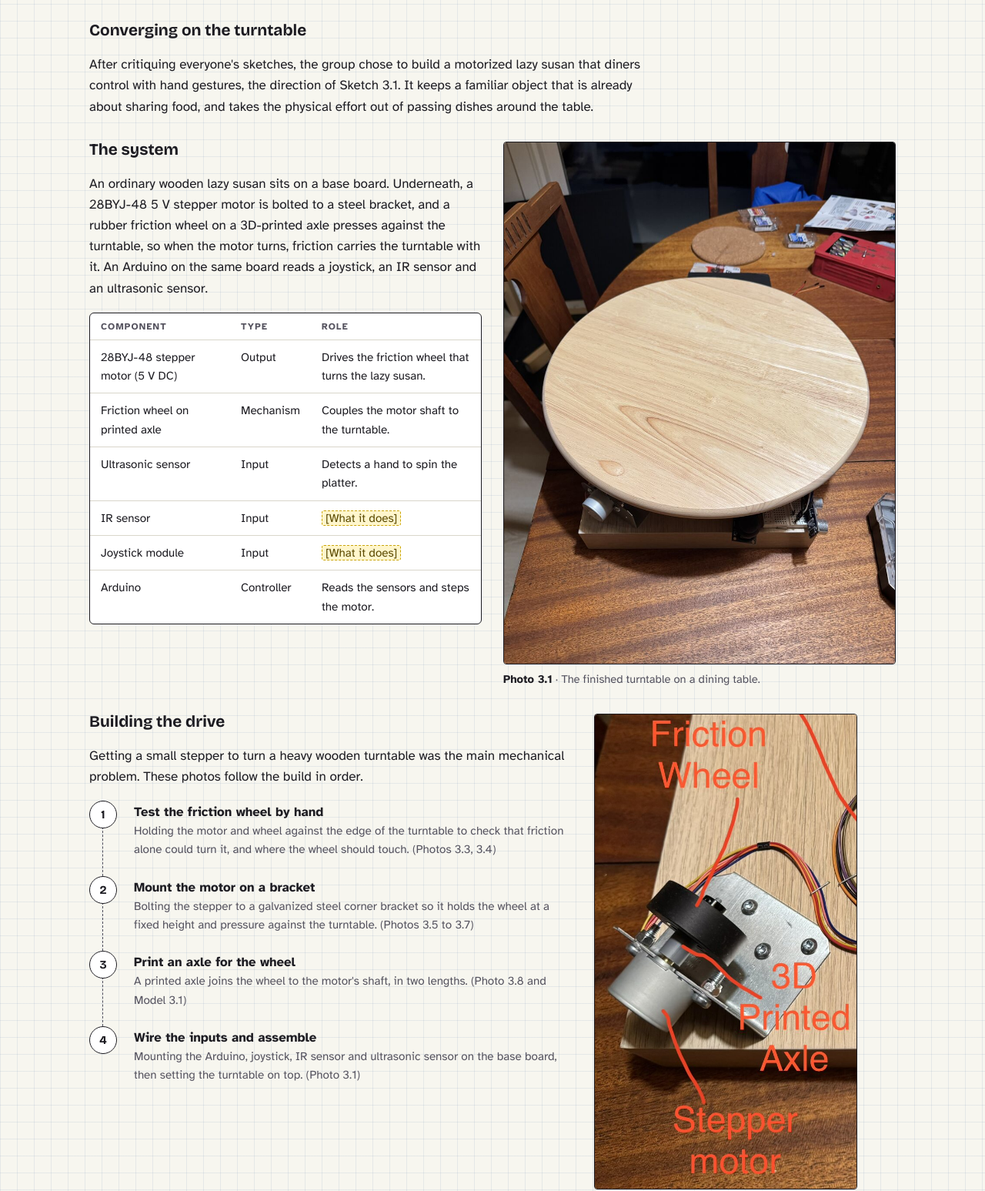
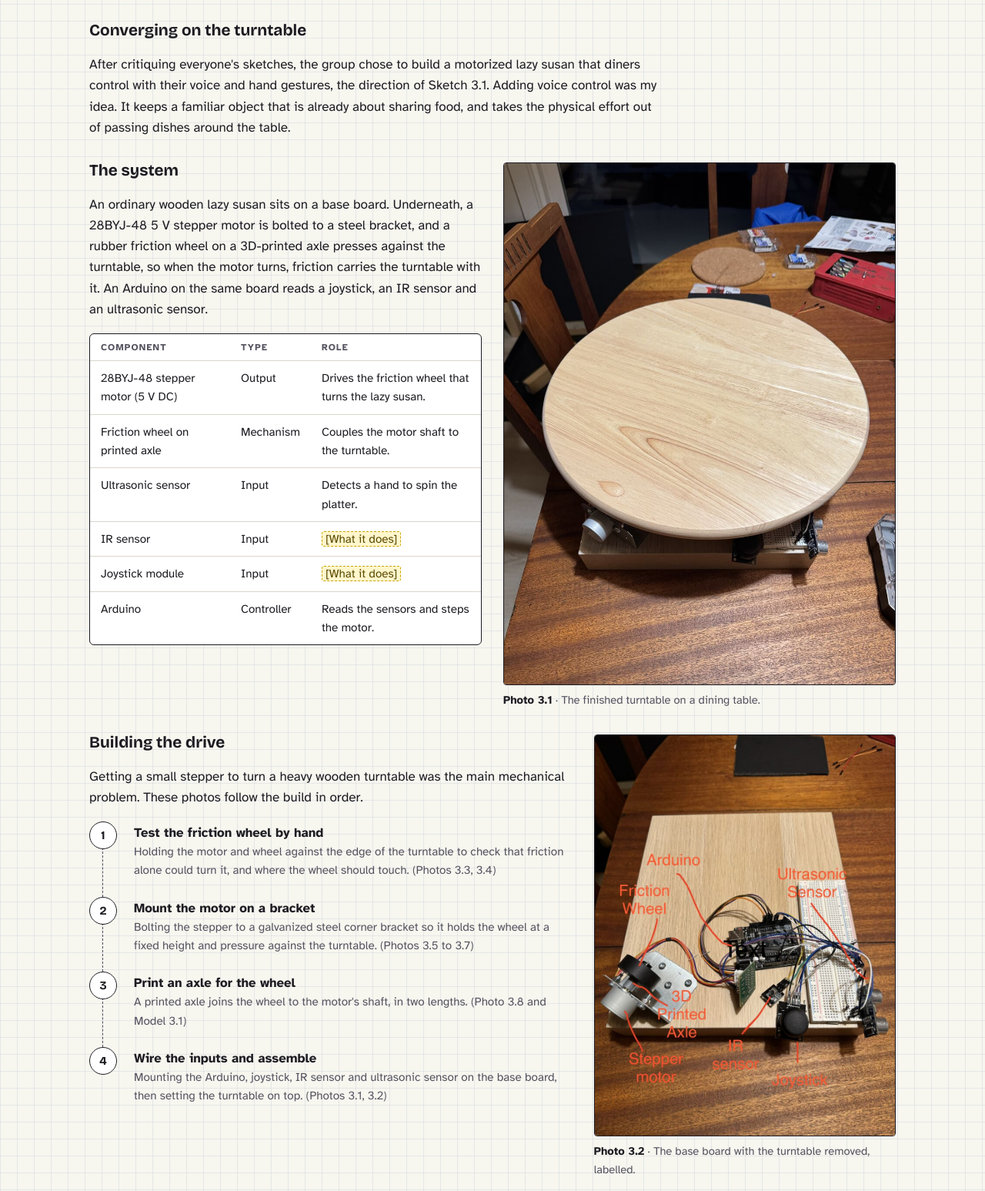
Before and after one commit to jaewon-ma/cpsc581-portfolio, a plain HTML site: page index.html in a window 1280 px wide. Shown: the part 8707-10254 px from the top of the page at 77% size. Drawn offline with nearby package versions, Linux system fonts and the light colour scheme; no server answers.

Commit message:
Project 3: use the full labelled board photo and mention voice control
Co-Authored-By: Claude Opus 5.5 <noreply@anthropic.com>
Claude-Session: https://claude.ai/code/session_01APRZU4JESQYyyLbsfyrujD

```diff
--- a/index.html
+++ b/index.html
@@ -474,7 +474,7 @@ dialog.lb button { position: absolute; top: 8px; right: 8px; font: 700 1rem var(
 
     <div class="col stack">
       <h3>Converging on the turntable</h3>
-      <p>After critiquing everyone's sketches, the group chose to build a motorized lazy susan that diners control with hand gestures, the direction of Sketch 3.1. It keeps a familiar object that is already about sharing food, and takes the physical effort out of passing dishes around the table.</p>
+      <p>After critiquing everyone's sketches, the group chose to build a motorized lazy susan that diners control with their voice and hand gestures, the direction of Sketch 3.1. Adding voice control was my idea. It keeps a familiar object that is already about sharing food, and takes the physical effort out of passing dishes around the table.</p>
     </div>
 
     <div class="two-col">
@@ -511,10 +511,10 @@ dialog.lb button { position: absolute; top: 8px; right: 8px; font: 700 1rem var(
       <li><div><h4>Test the friction wheel by hand</h4><p>Holding the motor and wheel against the edge of the turntable to check that friction alone could turn it, and where the wheel should touch. (Photos 3.3, 3.4)</p></div></li>
       <li><div><h4>Mount the motor on a bracket</h4><p>Bolting the stepper to a galvanized steel corner bracket so it holds the wheel at a fixed height and pressure against the turntable. (Photos 3.5 to 3.7)</p></div></li>
       <li><div><h4>Print an axle for the wheel</h4><p>A printed axle joins the wheel to the motor's shaft, in two lengths. (Photo 3.8 and Model 3.1)</p></div></li>
-      <li><div><h4>Wire the inputs and assemble</h4><p>Mounting the Arduino, joystick, IR sensor and ultrasonic sensor on the base board, then setting the turntable on top. (Photo 3.1)</p></div></li>
+      <li><div><h4>Wire the inputs and assemble</h4><p>Mounting the Arduino, joystick, IR sensor and ultrasonic sensor on the base board, then setting the turntable on top. (Photos 3.1, 3.2)</p></div></li>
     </ol>
     </div>
-      <figure class="sk"><button type="button" data-full="img/p3-02-drive.jpg" aria-label="Enlarge photo 3.2" style="aspect-ratio:625/1133;max-width:340px"><img src="img/p3-02-drive.jpg" alt="Close-up of the drive, labelled: friction wheel, 3D printed axle and stepper motor on a steel bracket at the edge of the base board." loading="lazy"></button><figcaption><b>Photo 3.2</b> · The drive, labelled.</figcaption></figure>
+      <figure class="sk"><button type="button" data-full="img/p3-02.jpg" aria-label="Enlarge photo 3.2" style="aspect-ratio:3/4"><img src="img/p3-02.jpg" alt="Base board seen from above with the turntable removed, labelled: friction wheel, 3D printed axle, stepper motor, Arduino, IR sensor, joystick, and ultrasonic sensor on a breadboard." loading="lazy" style="object-position:center"></button><figcaption><b>Photo 3.2</b> · The base board with the turntable removed, labelled.</figcaption></figure>
     </div>
 
     <div class="figs" style="grid-template-columns:repeat(auto-fit,minmax(140px,1fr));gap:14px">
@@ -564,6 +564,7 @@ dialog.lb button { position: absolute; top: 8px; right: 8px; font: 700 1rem var(
       </ul>
       <h3>What's incomplete</h3>
       <ul>
+        <li>Voice control isn't implemented yet.</li>
         <li>The "gesture" is detected only by the ultrasonic sensor sensing a hand. It doesn't recognize specific hand movements or positions.</li>
         <li>The drive sits beside the turntable on a separate board. Ideally it would be geared and built into the base of the lazy susan.</li>
       </ul>
```
Also changed, not shown: img/p3-02-drive.jpg (deleted), img/p3-02.jpg (added).
